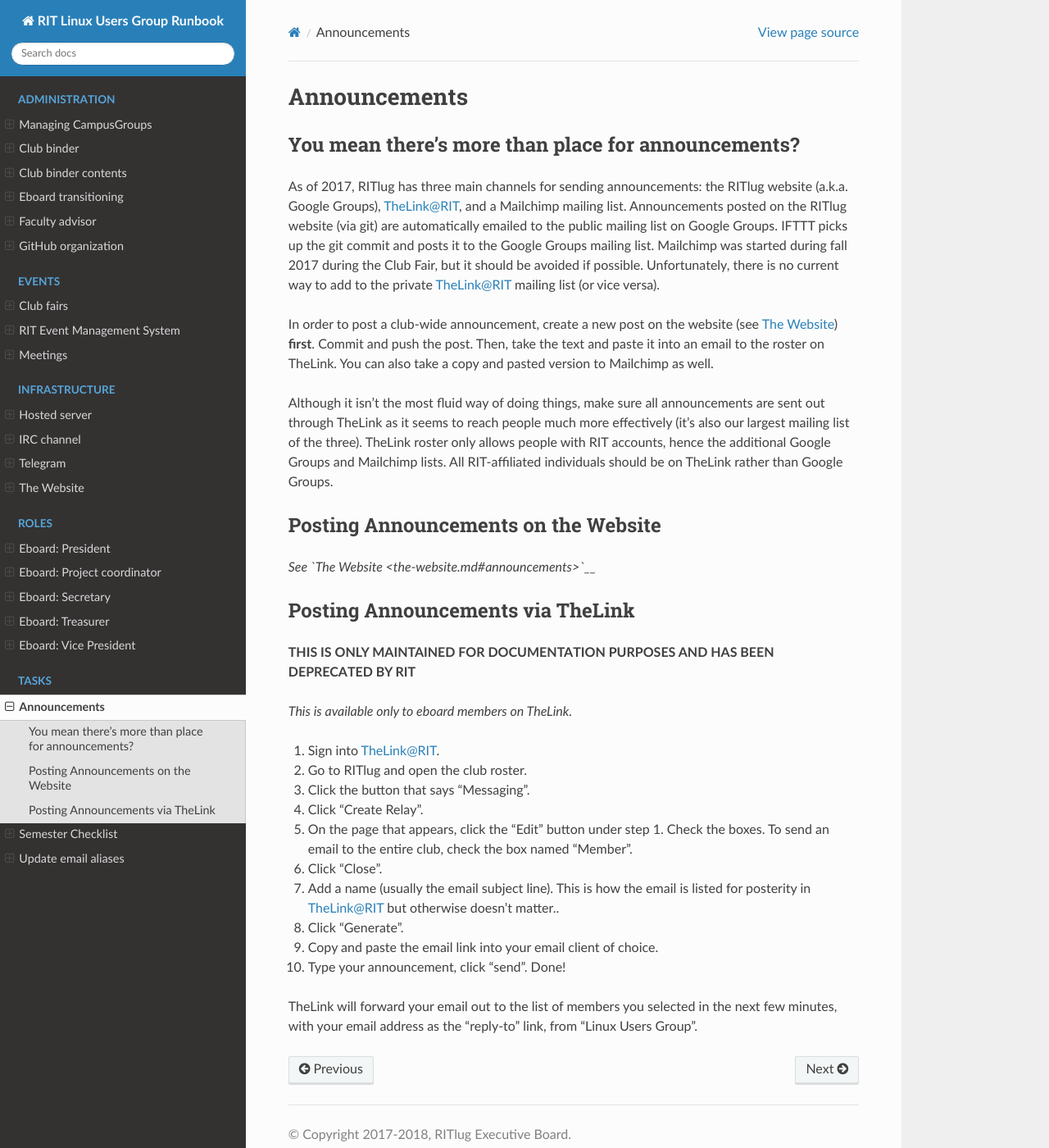
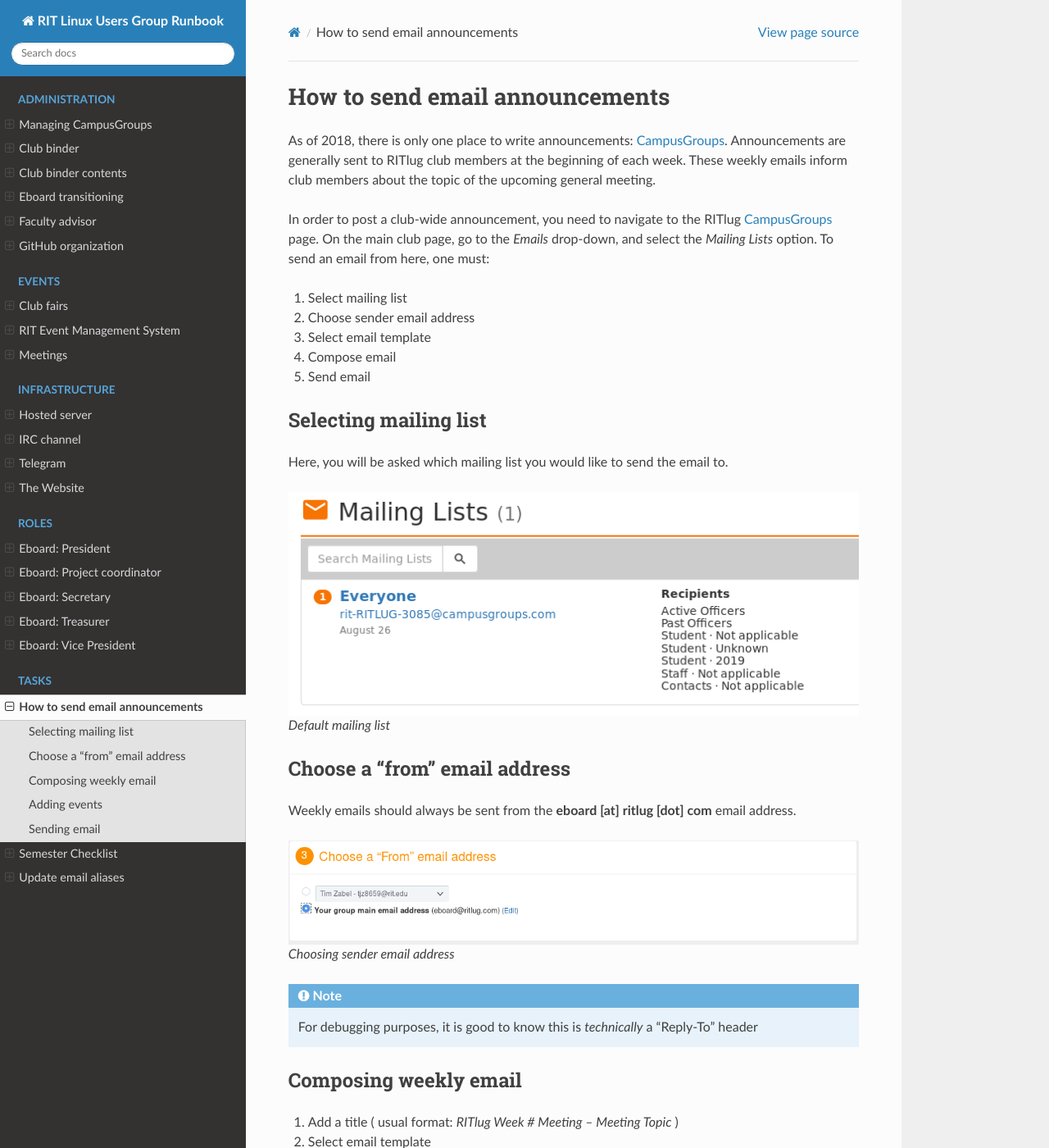
Before and after one commit to RITlug/runbook, a Sphinx documentation site: the page built from docs/tasks/announcements.rst, in a window 1280 px wide and 1400 px high. Shown: the whole window at 82% size. Built offline with Sphinx 7.4.7 and the Read the Docs theme 2.0.0, drawn with Linux system fonts in a browser that asks for light colours; formulas are drawn with MathJax 3; some of the changed text lies outside the part shown.

Commit message:
Update Announcements Page.

```diff
--- a/docs/tasks/announcements.rst
+++ b/docs/tasks/announcements.rst
@@ -1,46 +1,90 @@
-Announcements
-=============
+###############################
+How to send email announcements
+###############################
 
-You mean there's more than place for announcements?
----------------------------------------------------
+As of 2018, there is only one place to write announcements: :doc:`CampusGroups <../administration/campusgroups-management>`.
+Announcements are generally sent to RITlug club members at the beginning of each week.
+These weekly emails inform club members about the topic of the upcoming general meeting.
 
-As of 2017, RITlug has three main channels for sending announcements: the RITlug website (a.k.a. Google Groups), TheLink@RIT, and a Mailchimp mailing list.
-Announcements posted on the RITlug website (via git) are automatically emailed to the public mailing list on Google Groups.
-IFTTT picks up the git commit and posts it to the Google Groups mailing list.
-Mailchimp was started during fall 2017 during the Club Fair, but it should be avoided if possible.
-Unfortunately, there is no current way to add to the private TheLink@RIT mailing list (or vice versa).
+In order to post a club-wide announcement, you need to navigate to the RITlug `CampusGroups <https://campusgroups.rit.edu>`__ page.
+On the main club page, go to the *Emails* drop-down, and select the *Mailing Lists* option.
+To send an email from here, one must:
 
-In order to post a club-wide announcement, create a new post on the website (see `The Website <the-website.md#announcements>`__) **first**.
-Commit and push the post. Then, take the text and paste it into an email to the roster on TheLink.
-You can also take a copy and pasted version to Mailchimp as well.
+#. Select mailing list
+#. Choose sender email address
+#. Select email template
+#. Compose email
+#. Send email
 
-Although it isn't the most fluid way of doing things, make sure all announcements are sent out through TheLink as it seems to reach people much more effectively (it's also our largest mailing list of the three).
-TheLink roster only allows people with RIT accounts, hence the additional Google Groups and Mailchimp lists.
-All RIT-affiliated individuals should be on TheLink rather than Google Groups.
+**********************
+Selecting mailing list
+**********************
 
-Posting Announcements on the Website
-------------------------------------
+Here, you will be asked which mailing list you would like to send the email to.
 
-*See `The Website <the-website.md#announcements>`__*
+.. figure:: /_static/img/campusgroups_mailing_list.png
+   :alt: Default mailing list
 
-Posting Announcements via TheLink
----------------------------------
+   Default mailing list
 
-**THIS IS ONLY MAINTAINED FOR DOCUMENTATION PURPOSES AND HAS BEEN DEPRECATED BY RIT**
+*****************************
+Choose a "from" email address
+*****************************
 
-*This is available only to eboard members on TheLink.*
+Weekly emails should always be sent from the **eboard [at] ritlug [dot] com** email address.
 
-1.  Sign into TheLink@RIT.
-2.  Go to RITlug and open the club roster.
-3.  Click the button that says "Messaging".
-4.  Click "Create Relay".
-5.  On the page that appears, click the "Edit" button under step 1.
-    Check the boxes. To send an email to the entire club, check the box named "Member".
-6.  Click "Close".
-7.  Add a name (usually the email subject line).
-    This is how the email is listed for posterity in TheLink@RIT but otherwise doesn't matter..
-8.  Click "Generate".
-9.  Copy and paste the email link into your email client of choice.
-10. Type your announcement, click "send". Done!
+.. figure:: /_static/img/campusgroups_choosing_email_address.png
+   :alt: Choosing sender email address
 
-TheLink will forward your email out to the list of members you selected in the next few minutes, with your email address as the "reply-to" link, from "Linux Users Group".
+   Choosing sender email address
+
+.. note:: For debugging purposes, it is good to know this is *technically* a "Reply-To" header
+
+**********************
+Composing weekly email
+**********************
+
+1. Add a title ( usual format: *RITlug Week # Meeting -- Meeting Topic* )
+2. Select email template
+
+Currently, there are two templates: *RITlug Welcome Email*, and *RITlug Newsletter*.
+For general RITlug meetings, choose *RITlug Newsletter*
+
+.. figure:: /_static/img/campusgroups_compose_email.png
+   :alt: Selecting email template
+
+   Selecting email template
+
+At this point, you are free to create the RITlug General Meeting email from the given template.
+
+.. figure:: /_static/img/campusgroups_create_email.png
+   :alt: Composing the email
+
+   Composing the email
+
+*************
+Adding events
+*************
+
+After the email is all drafted and completed, it is a good idea to have a *RITlug Meeting* Event to add to the email.
+
+.. figure:: /_static/img/campusgroups_add_clickboxes.png
+   :alt: Adding RITlug Event
+
+   Adding RITlug Event
+
+*************
+Sending email
+*************
+
+The last step is sending out the email.
+CampusGroups has the nifty option to send the email out at a certain time (This can be helpful if the email is being composed in the middle of the night).
+The *Hide default signature* option should be selected so there is no odd *Linux Users Group* footer at the end of each email.
+
+.. figure:: /_static/img/campusgroups_delivery_options.png
+   :alt: Selecting delivery options
+
+   Selecting delivery options
+
+Lastly, at the very bottom, the option exists to send a test email, preview the composed email, save as draft, or send!
+Congratulations, you've now successfully sent out an email to all RITlug members!
```
Also changed, not shown: docs/_static/img/campusgroups_add_clickboxes.png (added), docs/_static/img/campusgroups_choosing_email_address.png (added), docs/_static/img/campusgroups_compose_email.png (added), docs/_static/img/campusgroups_create_email.png (added), docs/_static/img/campusgroups_delivery_options.png (added), docs/_static/img/campusgroups_email_recipients.png (added), docs/_static/img/campusgroups_mailing_list.png (added).
